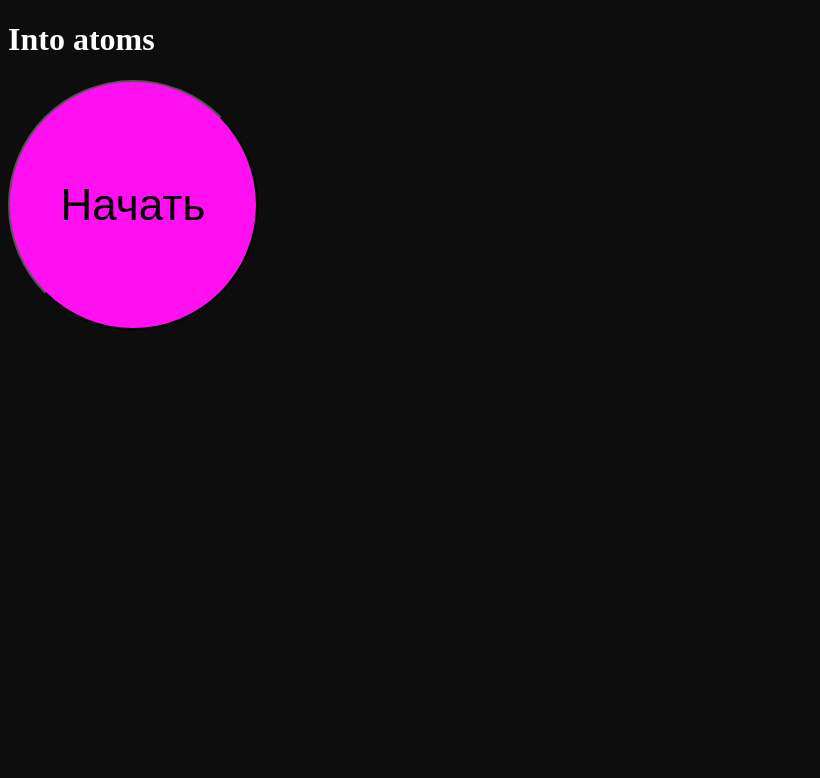
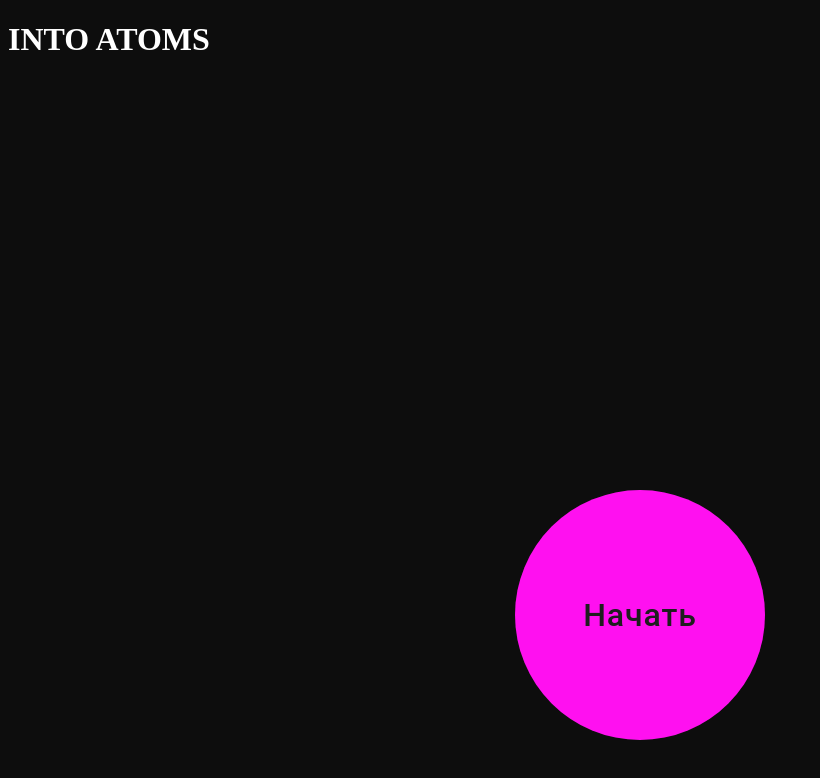
Before and after one commit to RedSquid2212/diploma-frontend, a React (Vite) app in the folder transparent-world/: page / in a window 1280 px wide. Shown: the top 778 px of the page, without its empty margins (0-820 px from the left). Built offline with nearby package versions, Linux system fonts and the light colour scheme.

Commit message:
Добавила mui и начала прописывать css-переменные

```diff
--- a/transparent-world/package.json
+++ b/transparent-world/package.json
@@ -10,6 +10,9 @@
     "preview": "vite preview"
   },
   "dependencies": {
+    "@emotion/react": "^11.14.0",
+    "@emotion/styled": "^11.14.0",
+    "@mui/material": "^7.1.0",
     "react": "^19.0.0",
     "react-dom": "^19.0.0",
     "react-router-dom": "^6.30.0",
--- /dev/null
+++ b/transparent-world/src/globals/colors.scss
@@ -0,0 +1,2 @@
+$background-primary: #0D0D0D;
+$pink-neon-button: #FF10F0;
--- a/transparent-world/src/pages/StartPage/StartPage.scss
+++ b/transparent-world/src/pages/StartPage/StartPage.scss
@@ -1,12 +1,39 @@
 .heading {
-    color: white;
+    color: #FFFFFF;
+    text-transform: uppercase;
 }
 
-.start-button {
+.MuiButtonBase-root.start-button {
     border-radius: 50%;
     background-color: #FF10F0;
     width: 250px;
     height: 250px;
     cursor: pointer;
-    font-size: 44px;
+    font-size: 32px;
+    color: #1E1E1E;
+    margin: 0 auto;
+    position: fixed;
+    bottom: 60px;
+    left: calc(50% - 125px);
+    text-transform: none;
+    animation: pulse 2s infinite;
 }
+
+.MuiButtonBase-root.start-button:hover {
+    background-color: #F15BB5;
+}
+
+@keyframes pulse {
+    0% {
+      -moz-box-shadow: 0 0 0 0 #FF10F0;
+      box-shadow: 0 0 0 0 #FF10F0;
+    }
+    70% {
+        -moz-box-shadow: 0 0 0 20px #1E1E1E;
+        box-shadow: 0 0 0 20px #1E1E1E;
+    }
+    100% {
+        -moz-box-shadow: 0 0 0 0 #1E1E1E;
+        box-shadow: 0 0 0 0 #1E1E1E;
+    }
+}
--- a/transparent-world/src/pages/StartPage/StartPage.tsx
+++ b/transparent-world/src/pages/StartPage/StartPage.tsx
@@ -1,13 +1,21 @@
 import { FC, memo } from 'react';
 import './StartPage.scss';
 import { Link } from 'react-router-dom';
+import { Button } from '@mui/material';
 
 const StartPageComponent: FC = () => {
     return (
         <>
-            <h1 className='heading'>Into atoms</h1>
+            <h1 className='heading'>
+                Into atoms
+            </h1>
             <Link to={'/courses'}>
-                <button className='start-button'>Начать</button>
+                <Button
+                    className='MuiButtonBase-root start-button'
+                    type='button'
+                >
+                    Начать
+                </Button>
             </Link>
         </>
     );
```
Also changed, not shown: 1 other file (tests, documents, lock files or other folders).
